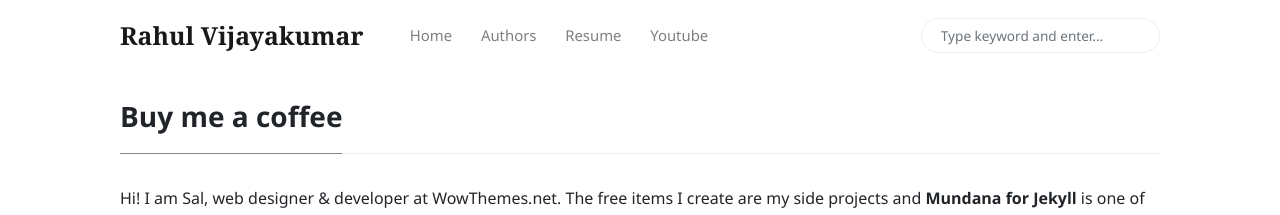
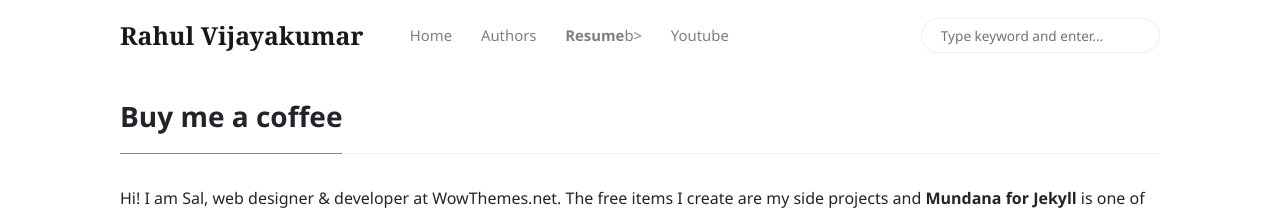
Before and after one commit to rahulvk007/myblog, a Jekyll site: the page built from _pages/buy-me-a-coffee.md, in a window 1280 px wide. Shown: the top 215 px of the page. Built offline with Jekyll 4.4.1, drawn with Linux system fonts in a browser that asks for light colours; nearby versions of some CDN libraries.

Commit message:
Update menu-header.html

```diff
--- a/_includes/menu-header.html
+++ b/_includes/menu-header.html
@@ -7,7 +7,7 @@
 <a class="nav-link" href="{{site.baseurl}}/authors-list.html">Authors</a>
 </li>
 <li class="nav-item">
-    <a target="_blank" class="nav-link" href="https://www.rahulvk.com/resume/">Resume</a>
+    <a target="_blank" class="nav-link" href="https://www.rahulvk.com/resume/"><b>Resume</b>b></a>
 </li>
 <li class="nav-item">
 <a target="_blank" class="nav-link" href="https://www.youtube.com/channel/UC3Ez_M6LDv0whyRkz0xdJ7Q">Youtube</a>
```
